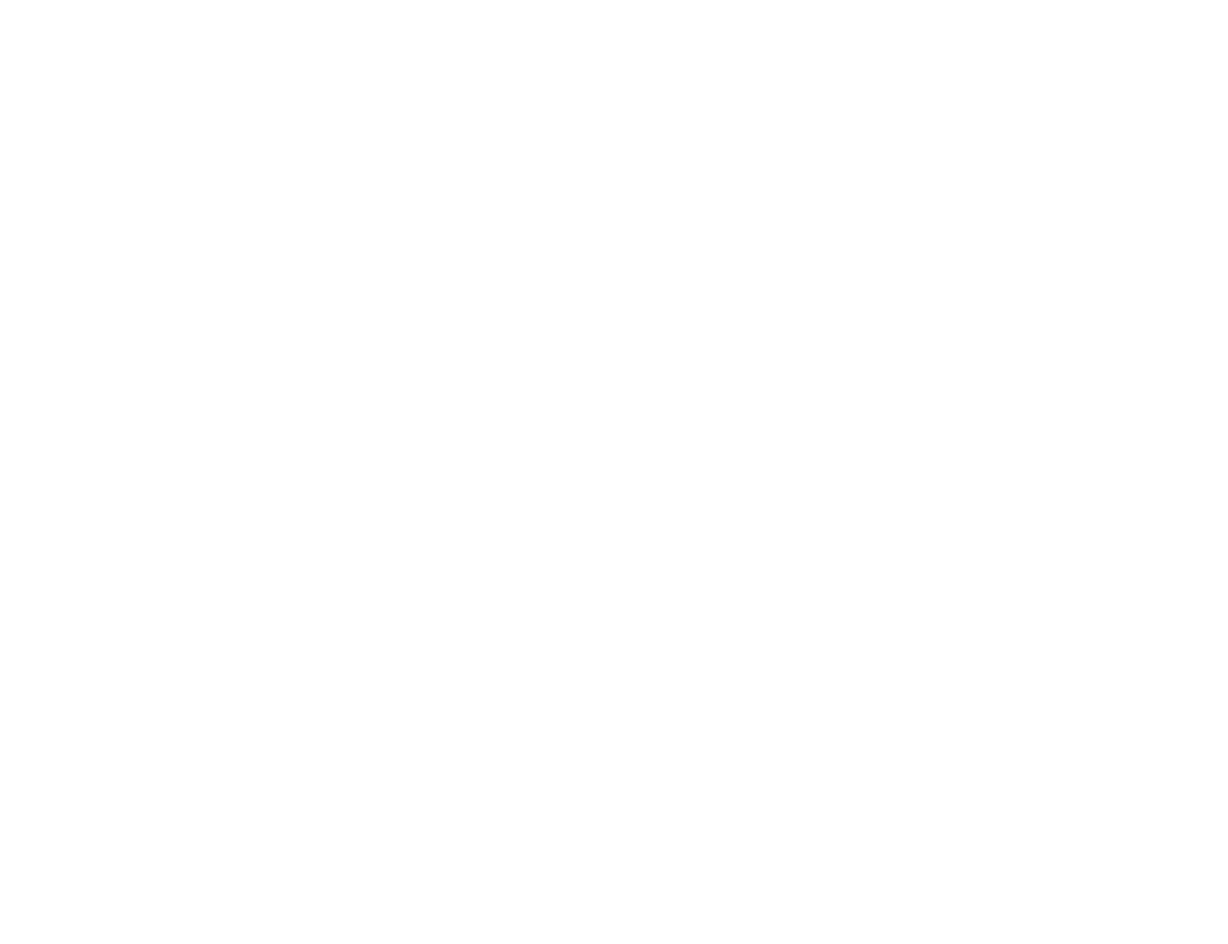
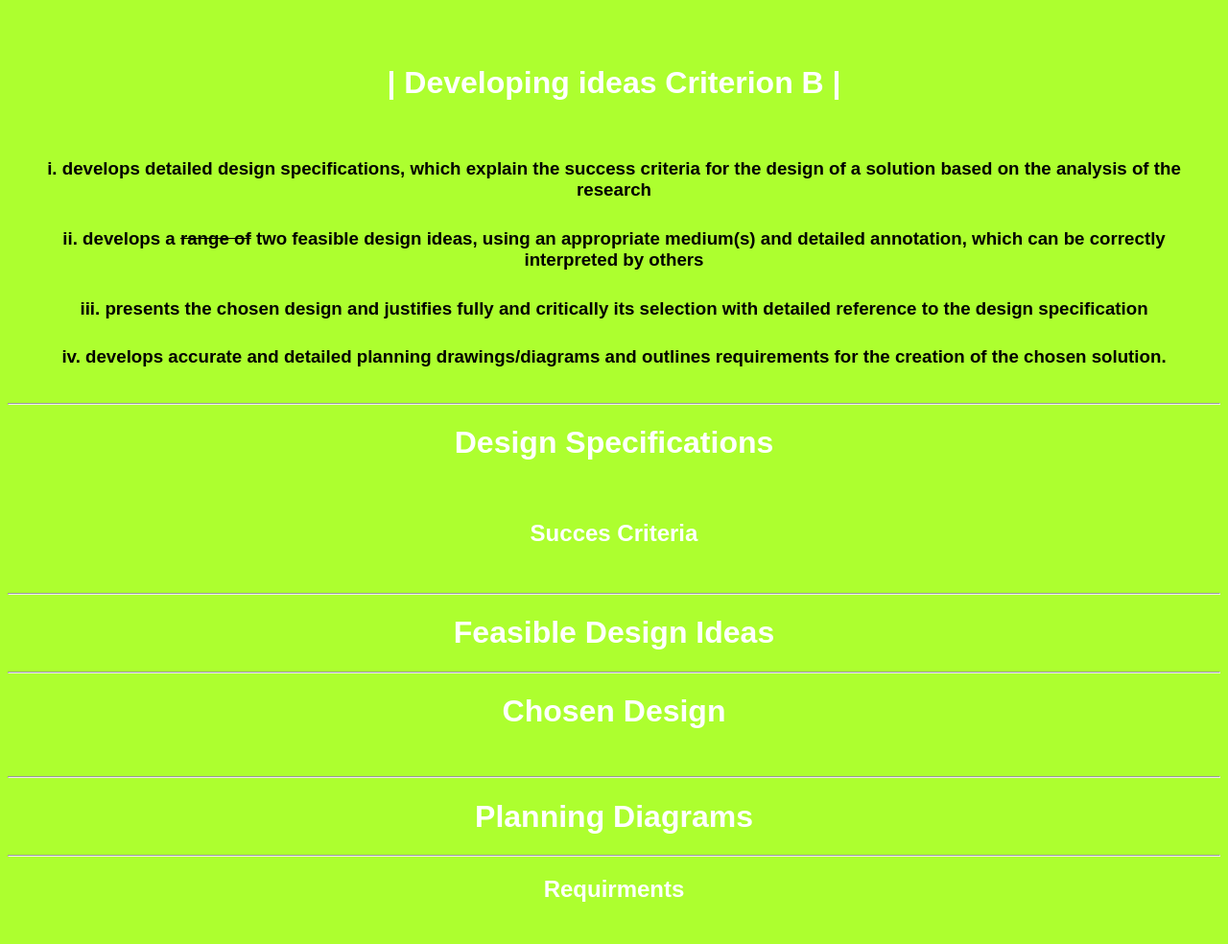
Before and after one commit to arodrrigues/y9web, a plain HTML site: page developing.html in a window 1280 px wide. Shown: the whole page at 96% size. Before the commit the page ends 800 px from the top, so only its background shows below. Drawn offline with Linux system fonts and the light colour scheme.

Commit message:
Update developing.html

```diff
--- a/developing.html
+++ b/developing.html
@@ -1,6 +1,91 @@
 <html>
+
     <style>
+		body {
+		  padding-top: 60px;
+		  background-color:greenyellow;
+		  font-family: sans-serif;
+		  align: center;
+		}
+
+		h1,h3,h2 {
+		  color: white;
+		  text-align: center;
+          padding-left: 15px;
+            padding-right: 15px;
+		}
+
+        h3,h4 {
+            border:0px solid black;
+            margin: 5px auto;
+            padding: 10px;
+            padding-left: 35px;
+            padding-right: 35px;
+            text-align: center;
+            color: black
+
+        }
+		table {
+		    border: 0px solid black;
+			margin: 0px auto;
+			padding: 20px;
+		}
+
+		a {
+			color: black;
+		}
+
+		p {
+			padding-top:10px;
+			text-align: center;
+		}
+
+	</style>
+
+    	<body>
+    <h1>| Developing ideas Criterion B |</h1>
 
 
-    </style>
-</html
+    <h3> <p>
+		i. develops detailed design specifications, which explain the success criteria for the design of a solution based on the analysis of the research
+	</p>
+	<p>
+        ii. develops a <strike>range of</strike> two feasible design ideas, using an appropriate medium(s) and detailed annotation, which can be correctly interpreted by others
+	</p>
+	<p>
+		iii. presents the chosen design and justifies fully and critically its selection with detailed reference to the design specification
+	</p>
+	<p>
+		iv. develops accurate and detailed planning drawings/diagrams and outlines requirements for the creation of the chosen solution.
+	</p></h3>
+
+<hr>
+
+    <h1> Design Specifications </h1>
+            <h4></h4>
+
+
+    <h2> Succes Criteria </h2>
+            <h4></h4>
+
+<hr>
+
+    <h1> Feasible Design Ideas </h1>
+
+<hr>
+
+    <h1> Chosen Design </h1>
+            <h4></h4>
+
+<hr>
+
+    <h1> Planning Diagrams </h1>
+
+<hr>
+
+    <h2> Requirments </h2>
+            <h4> </h4>
+
+</body>
+
+</html>
```
